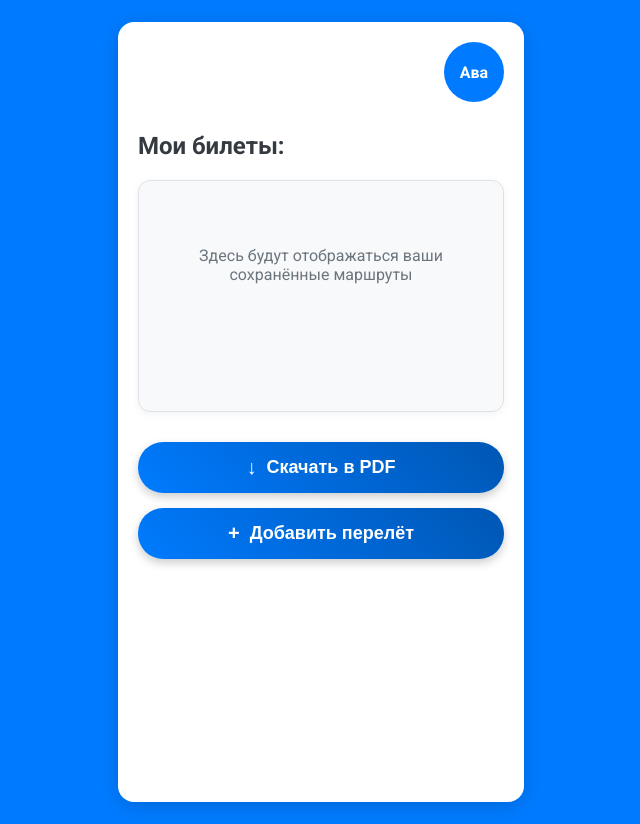
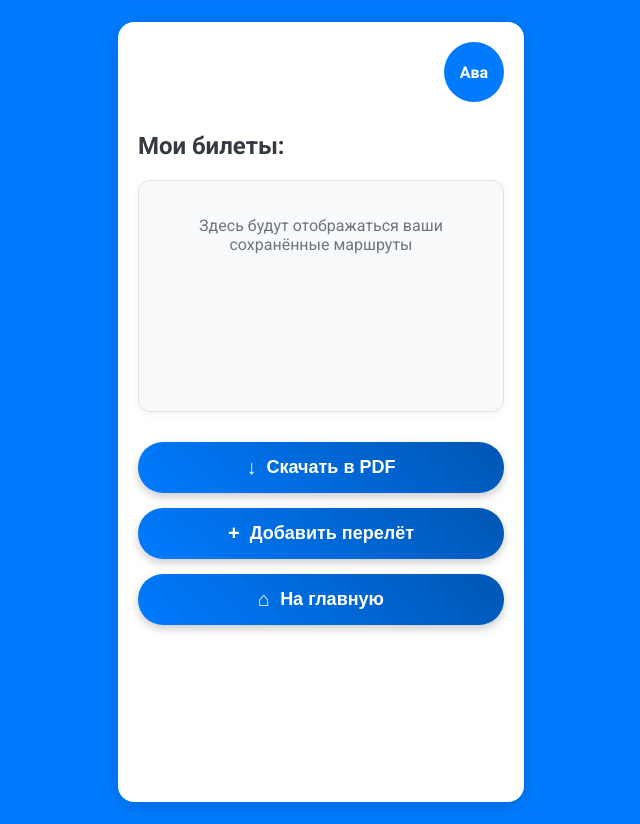
Before and after one commit to HYG0/Travel-web-app, a Flask app: template app/templates/profile.html in a window 1280 px wide. Shown: the whole page, without its empty margins (319-959 px from the left). Run offline with Flask 3, Linux system fonts and the light colour scheme; the template is opened without the code that fills it, so the values that code supplies are empty; some libraries are stand-ins or nearby versions.

Commit message:
update profile

```diff
--- a/app/templates/profile.html
+++ b/app/templates/profile.html
@@ -36,6 +36,9 @@
                 <button class="add-flight-btn" id="add-flight-btn">
                     <span class="icon">+</span> Добавить перелёт
                 </button>
+                <button class="home-btn" id="home-btn">
+                    <span class="icon">⌂</span> На главную
+                </button>
             </div>
         </div>
     </div>
```
